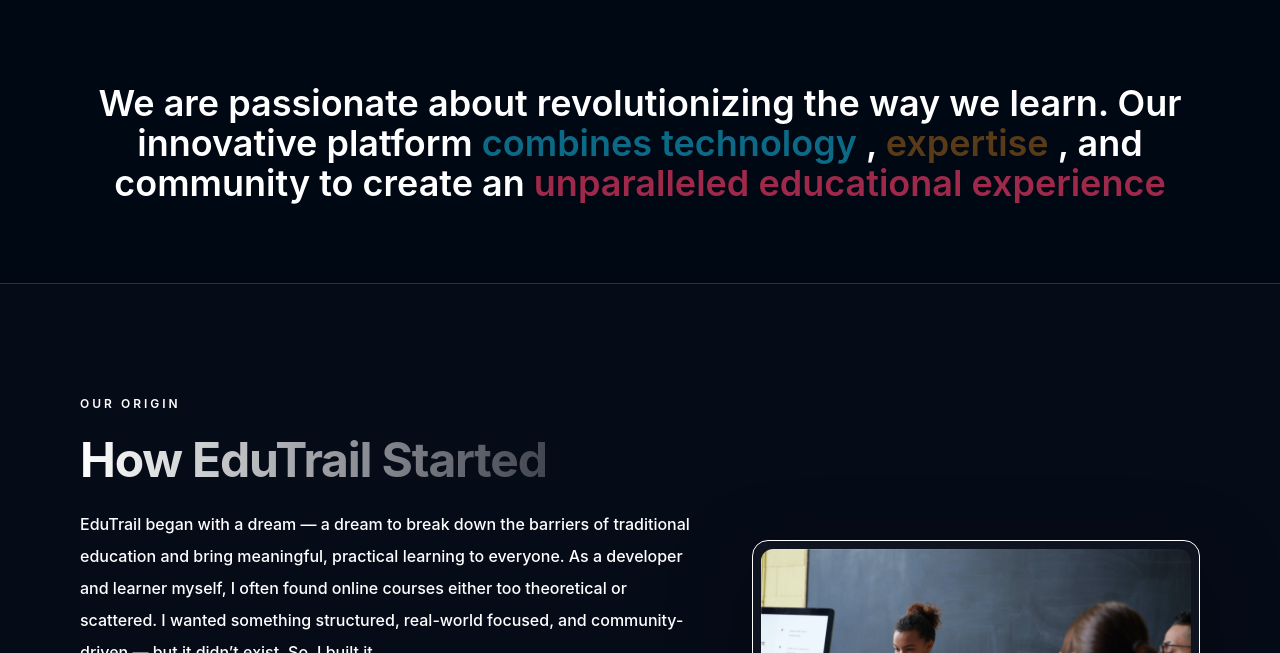
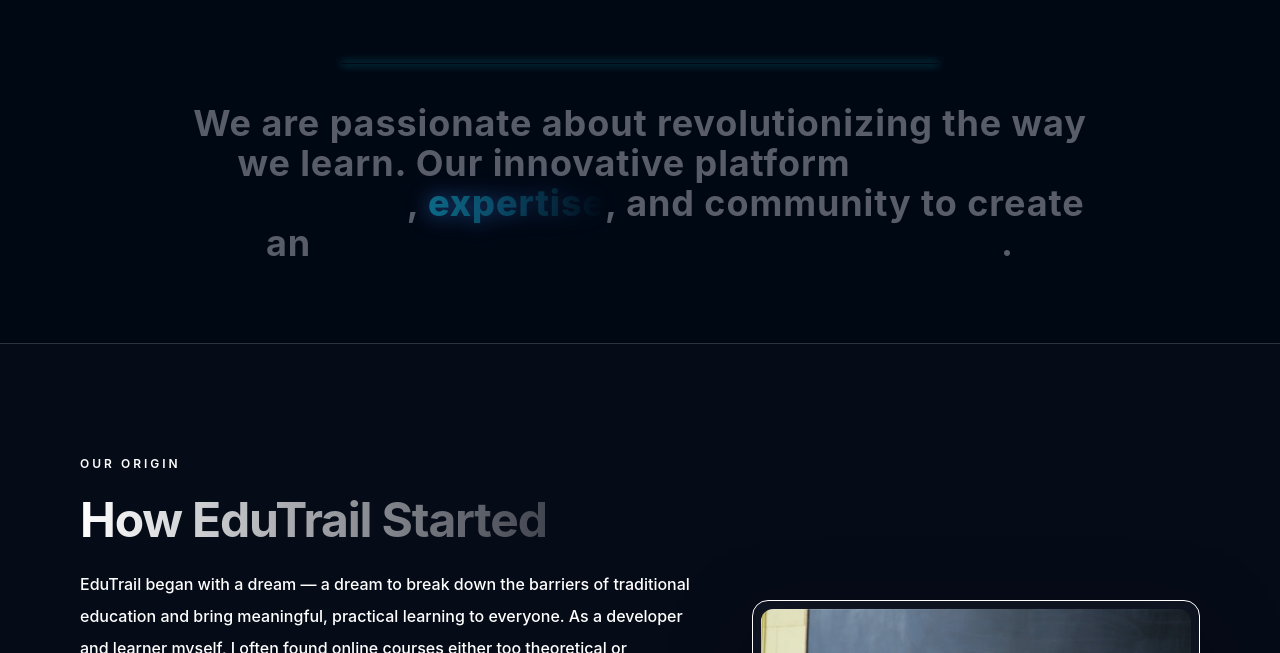
Before and after one commit to Aryanbhong/Edutrail, a React (Vite) app in the folder edutrail/: page /about in a window 1280 px wide. Shown: the part 1396-2049 px from the top of the page. Built offline with nearby package versions, Linux system fonts and the light colour scheme; no server answers.

Commit message:
Update Quote.jsx

```diff
--- a/edutrail/src/components/core/Aboutpage/Quote.jsx
+++ b/edutrail/src/components/core/Aboutpage/Quote.jsx
@@ -1,15 +1,43 @@
+// import React from "react";
+
+// const Quote = ()=>{
+//     return (
+//         <div className=" text-xl md:text-4xl font-semibold mx-auto py-5 pb-20 text-center text-white">
+
+//          We are passionate about revolutionizing the way we learn. Our innovative platform
+
+//           <span className="text-blue-400"> combines technology </span>, <span className="text-brown-700"> expertise </span>,
+//          and community to create an <span className="text-pink-500"> unparalleled educational experience</span>
+//         </div>
+//     )
+// }
+
+// export default Quote
+
 import React from "react";
 
-const Quote = ()=>{
-    return (
-        <div className=" text-xl md:text-4xl font-semibold mx-auto py-5 pb-20 text-center text-white">
+const Quote = () => {
+  return (
+    <div className="relative max-w-4xl text-xl md:text-3xl lg:text-4xl font-bold leading-relaxed tracking-wide mx-auto py-10 pb-20 text-center text-slate-200">
+      {/* Ambient Top Glow Line */}
+      <div className="absolute top-0 left-1/2 -translate-x-1/2 h-[1px] w-2/3 bg-gradient-to-r from-transparent via-cyan-400/50 to-transparent shadow-[0_0_8px_#00f0ff]" />
 
-         We are passionate about revolutionizing the way we learn. Our innovative platform
+      We are passionate about revolutionizing the way we learn. Our innovative platform{" "}
 
-          <span className="text-blue-400"> combines technology </span>, <span className="text-brown-700"> expertise </span>,
-         and community to create an <span className="text-pink-500"> unparalleled educational experience</span>
-        </div>
-    )
-}
+      <span className="bg-gradient-to-r from-cyan-400 to-blue-500 text-transparent bg-clip-text drop-shadow-[0_0_12px_rgba(0,240,255,0.6)] font-extrabold">
+        combines technology
+      </span>
+      ,{" "}
+      <span className="bg-gradient-to-r from-blue-400 to-indigo-400 text-transparent bg-clip-text drop-shadow-[0_0_10px_rgba(59,130,246,0.6)] font-extrabold">
+        expertise
+      </span>
+      , and community to create an{" "}
+      <span className="bg-gradient-to-r from-cyan-300 via-sky-400 to-blue-600 text-transparent bg-clip-text drop-shadow-[0_0_16px_rgba(0,240,255,0.8)] font-extrabold">
+        unparalleled educational experience
+      </span>
+      .
+    </div>
+  );
+};
 
-export default Quote
+export default Quote;
```
